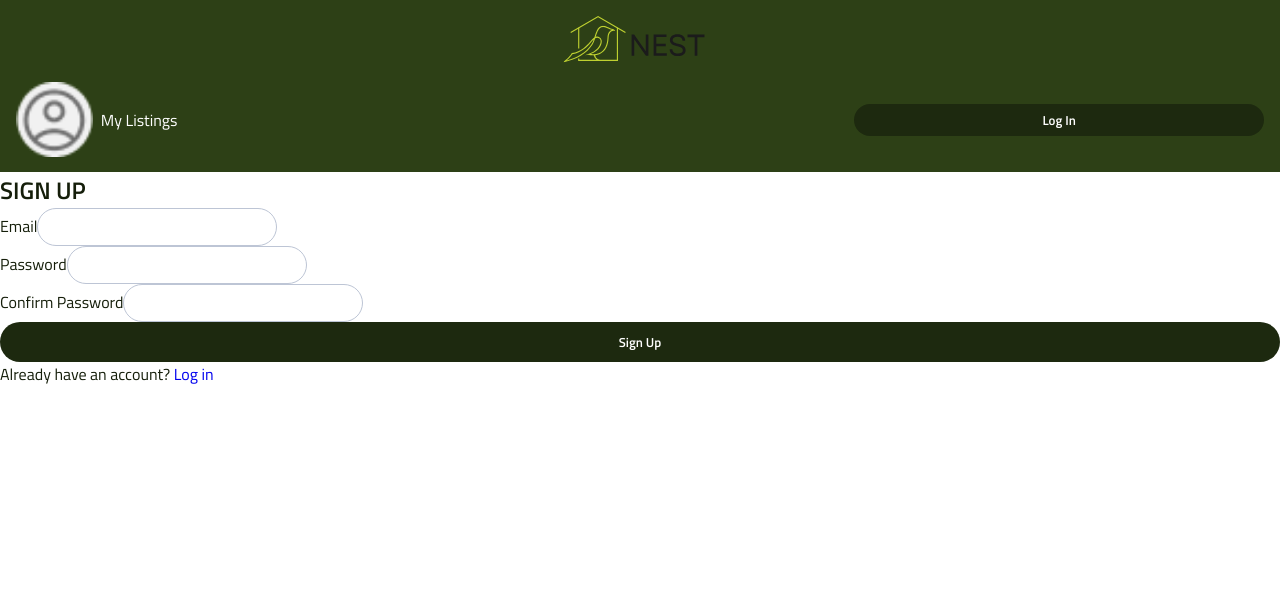
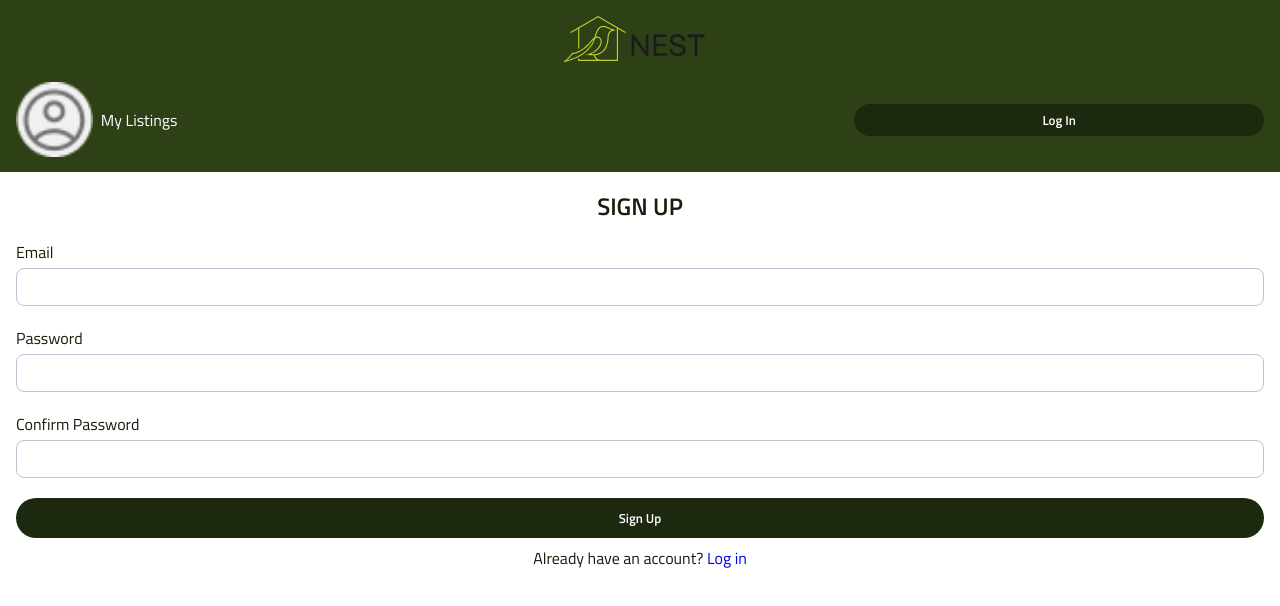
Before and after one commit to stebnj/steven-joo-capstone-project, a React (Create React App) app in the folder client/: page /signup in a window 1280 px wide. Shown: the top 606 px of the page. Built offline with nearby package versions, Linux system fonts and the light colour scheme; no server answers.

Commit message:
add similar styling and classes to signup as login

```diff
--- a/client/src/App.js
+++ b/client/src/App.js
@@ -2,7 +2,7 @@ import {BrowserRouter, Routes, Route} from 'react-router-dom'
 import Header from './components/Header/Header';
 import Home from './pages/Home/Home';
 import Login from './pages/Login/Login';
-import Signup from './pages/SIgnup/Signup';
+import Signup from './pages/Signup/Signup';
 import Dashboard from './pages/Dashboard/Dashboard';
 import UpdateProfile from './pages/UpdateProfile/UpdateProfile';
 import PrivateRoute from './components/PrivateRoute/PrivateRoute';
--- a/client/src/pages/SIgnup/Signup.js
+++ b/client/src/pages/SIgnup/Signup.js
@@ -1,73 +1,65 @@
-import React, { useState } from 'react'
-import { useRef } from 'react'
-import { useAuth } from '../../contexts/AuthContext'
-import { Link, useNavigate } from 'react-router-dom'
+import React, { useState } from "react";
+import { useRef } from "react";
+import { useAuth } from "../../contexts/AuthContext";
+import { Link, useNavigate } from "react-router-dom";
+import './Signup.scss'
 
 export default function Signup() {
-    const emailRef = useRef()
-    const passwordRef = useRef()
-    const passwordConfirmRef = useRef()
-    const { signup } = useAuth()
-    const [error, setError] = useState('')
-    const [loading, setLoading] = useState(false)
-    const navigate = useNavigate()
+  const emailRef = useRef();
+  const passwordRef = useRef();
+  const passwordConfirmRef = useRef();
+  const { signup } = useAuth();
+  const [error, setError] = useState("");
+  const [loading, setLoading] = useState(false);
+  const navigate = useNavigate();
 
   async function handleSubmit(e) {
-        e.preventDefault()
+    e.preventDefault();
 
-        if(passwordRef.current.value !==
-            passwordConfirmRef.current.value) {
-                return setError('Passwords do not match')
+    if (passwordRef.current.value !== passwordConfirmRef.current.value) {
+      return setError("Passwords do not match");
     }
-        try{
-            setError('')
-            setLoading(true)
-            await signup(emailRef.current.value, passwordRef.current.value)
-            navigate('/')
-
+    try {
+      setError("");
+      setLoading(true);
+      await signup(emailRef.current.value, passwordRef.current.value);
+      navigate("/");
     } catch (error) {
-            setError('Failed to create an account')
+      setError("Failed to create an account");
     }
-       setLoading(false)
+    setLoading(false);
   }
 
-
-
   return (
-    <main>
-        <section>
-            <h2>
-                SIGN UP
-            </h2>
-
+    <main className="signup">
+      <section className="signup__heading-container">
+        <h2 className="signup__heading">SIGN UP</h2>
         {error}
       </section>
-        <section>
-            <form onSubmit={handleSubmit}>
-                <div>
-                    <label>
-                        Email
-                    </label>
-                    <input type="email" ref={emailRef} required />
+      <section className="signup__action-container">
+        <form className="signup__form" onSubmit={handleSubmit}>
+          <div className="signup__action">
+            <label className="signup__label">Email</label>
+            <input className="signup__input" type="email" ref={emailRef} required />
           </div>
-                <div>
-                    <label>
-                        Password
-                    </label>
-                    <input type="password" ref={passwordRef} required/>
+          <div className="signup__action">
+            <label className="signup__label">Password</label>
+            <input className="signup__input" type="password" ref={passwordRef} required />
           </div>
-                <div>
-                    <label>
-                        Confirm Password
-                    </label>
-                    <input type="password" ref={passwordConfirmRef}  required/>
+          <div className="signup__action">
+            <label className="signup__label">Confirm Password</label>
+            <input className="signup__input" type="password" ref={passwordConfirmRef} required />
           </div>
-                <button disabled={loading} type="submit">Sign Up</button>
+          <button className="signup__button" disabled={loading} type="submit">
+            Sign Up
+          </button>
         </form>
       </section>
-        <section>
-            <p>Already have an account? <Link to="/login">Log in</Link> </p>
+      <section className="signup__redirect-container">
+        <p className="signup__redirect">
+          Already have an account? <Link to="/login">Log in</Link>{" "}
+        </p>
       </section>
     </main>
-  )
+  );
 }
--- /dev/null
+++ b/client/src/pages/SIgnup/Signup.scss
@@ -0,0 +1,35 @@
+@use '../../styles/partials/global';
+@import '../../styles/partials/variables';
+@import '../../styles/partials/mixins';
+
+
+.signup{
+    padding: 0 1rem;
+
+    &__heading-container{
+        padding: 1rem;
+        display: flex;
+        justify-content: center;
+    }
+
+    &__action{
+        display: flex;
+        flex-direction: column;
+        padding-bottom: 1.25rem;
+    }
+
+    &__label{
+        padding-bottom: 0.25rem;
+    }
+
+    &__input{
+        border-radius: 0.5rem;
+    }
+
+    &__redirect-container{
+        display: flex;
+        align-items: center;
+        justify-content: center;
+        padding-top: 0.5rem;
+    }
+}
```
Lines whose indentation alone changed are shown as unchanged.
